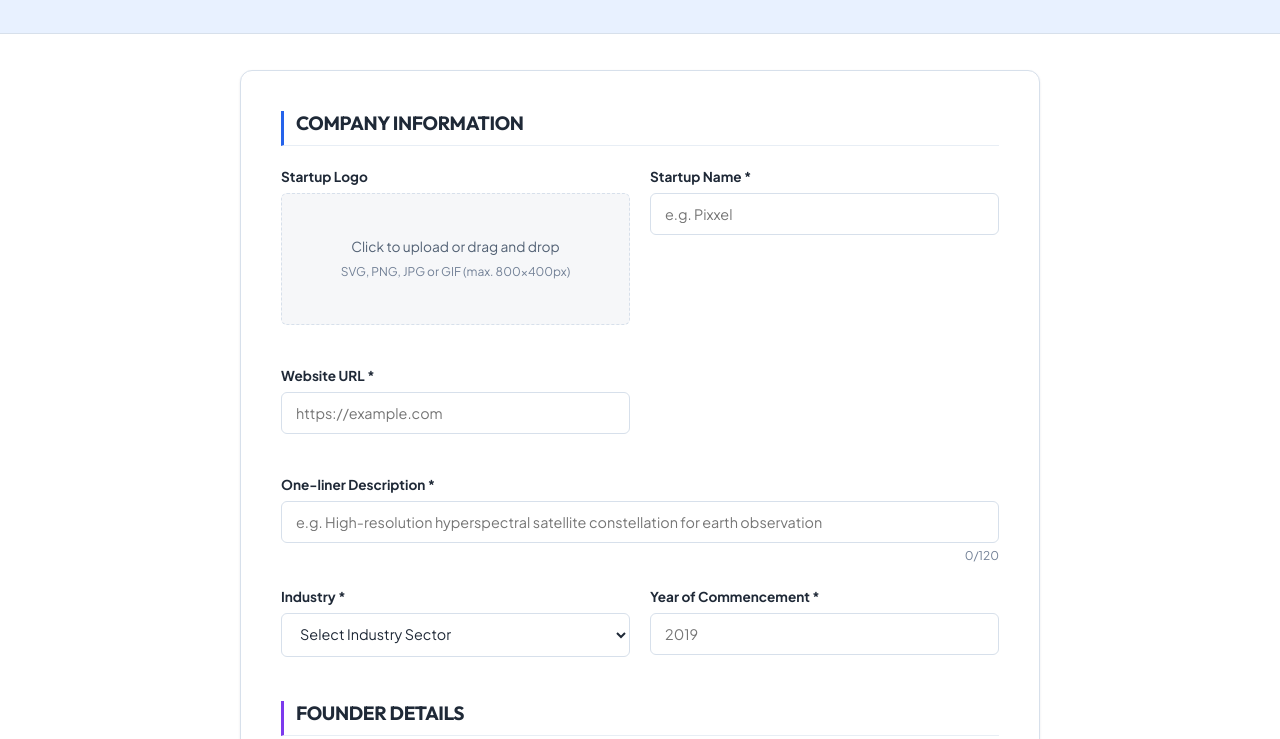
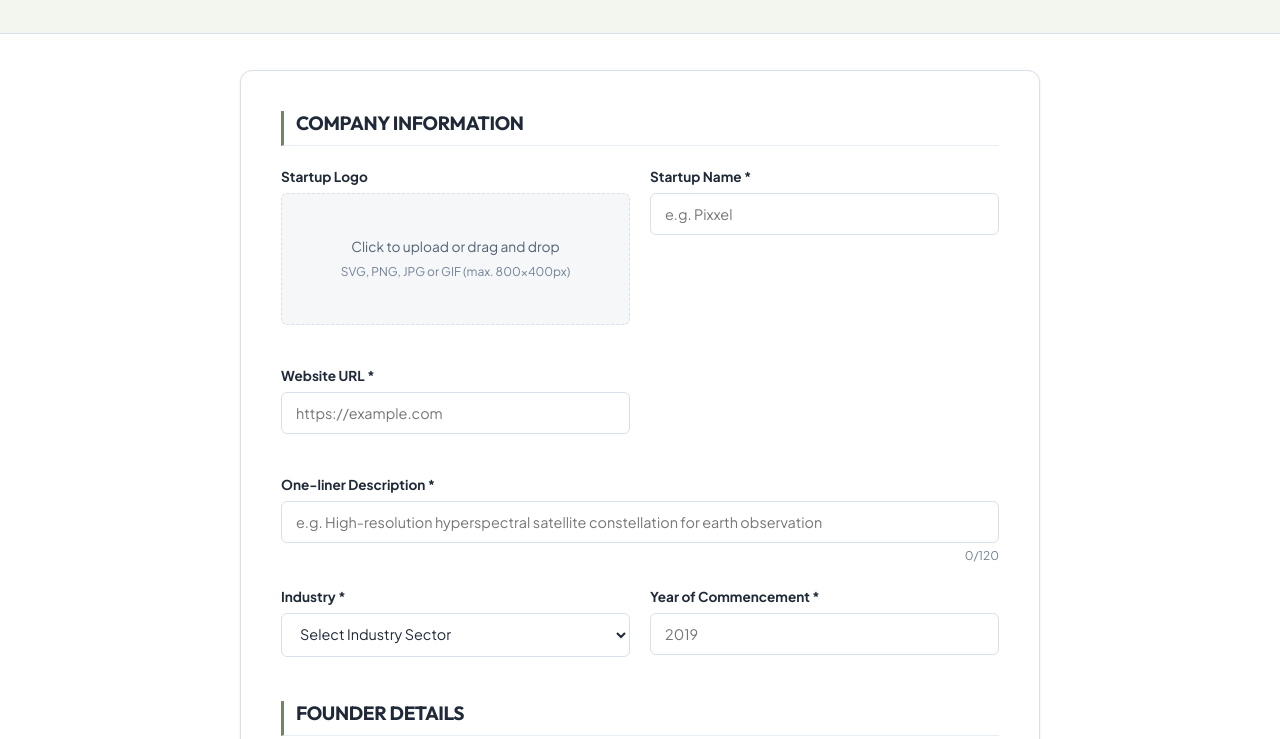
Before and after one commit to viby-solution-projects/Bharat-launch, a plain HTML site: page submit.html in a window 1280 px wide. Shown: the part 235-974 px from the top of the page. Drawn offline with Linux system fonts and the light colour scheme.

Commit message:
fixed colors

```diff
--- a/css/components.css
+++ b/css/components.css
@@ -37,7 +37,7 @@
   align-items: center;
   justify-content: center;
   color: #FFFFFF;
-  box-shadow: inset 3px 0 0 var(--color-cobalt);
+  box-shadow: inset 3px 0 0 var(--color-primary);
 }
 
 .nav-links {
@@ -112,7 +112,7 @@
 
 .composite-search-bar:focus-within {
   border-color: var(--color-cobalt);
-  box-shadow: 0 0 0 3px rgba(37, 99, 235, 0.10);
+  box-shadow: 0 0 0 3px rgba(113, 133, 106, 0.14);
 }
 
 .search-input-field {
@@ -205,7 +205,7 @@
 .pillars-grid { display: grid; grid-template-columns: repeat(3, 1fr); gap: 24px; }
 .pillar-card { padding: 32px 28px; background: #FFFFFF; border: 1px solid var(--color-border); border-radius: var(--radius-xl); box-shadow: var(--shadow-card); transition: transform var(--transition-normal), box-shadow var(--transition-normal), border-color var(--transition-normal); display: flex; flex-direction: column; }
 .pillar-card:hover { transform: translateY(-3px); box-shadow: var(--shadow-card-hover); border-color: var(--color-cobalt); }
-.pillar-icon-circle { width: 44px; height: 44px; border-radius: var(--radius-md); display: flex; align-items: center; justify-content: center; margin-bottom: 20px; background: var(--color-primary-light); border: 1px solid rgba(37, 99, 235, 0.16); color: var(--color-cobalt); }
+.pillar-icon-circle { width: 44px; height: 44px; border-radius: var(--radius-md); display: flex; align-items: center; justify-content: center; margin-bottom: 20px; background: var(--color-primary-light); border: 1px solid rgba(113, 133, 106, 0.20); color: var(--color-primary); }
 .pillar-card h3 { font-size: 1.2rem; color: var(--color-black); margin-bottom: 10px; }
 .pillar-card p { font-size: 0.9rem; color: var(--color-text-secondary); line-height: 1.6; }
 
@@ -275,13 +275,11 @@
 
 /* Coordinated color rhythm across existing page surfaces */
 .site-header .btn-primary { background: var(--color-blue); border-color: var(--color-blue); }
-.site-header .btn-primary:hover { background: var(--color-indigo); border-color: var(--color-indigo); }
+.site-header .btn-primary:hover { background: var(--color-primary-hover); border-color: var(--color-primary-hover); }
 .about-hero, .ecosystem-hero, .funding-hero, .news-hero, .submit-hero {
   background: var(--color-soft-blue) !important;
 }
-.about-hero h1, .ecosystem-hero h1, .funding-hero h1, .news-hero h1, .submit-hero h1 {
-  text-shadow: 0 8px 24px rgba(37, 99, 235, 0.10);
-}
+.about-hero h1, .ecosystem-hero h1, .funding-hero h1, .news-hero h1, .submit-hero h1 { text-shadow: none; }
 .startup-card:nth-child(4n + 1) .card-logo-box { box-shadow: inset 3px 0 0 var(--color-blue); }
 .startup-card:nth-child(4n + 2) .card-logo-box { box-shadow: inset 3px 0 0 var(--color-indigo); }
 .startup-card:nth-child(4n + 3) .card-logo-box { box-shadow: inset 3px 0 0 var(--color-teal-bright); }
--- a/css/main.css
+++ b/css/main.css
@@ -9,7 +9,7 @@
   --color-black: #1F2937;
   --color-dark: #EEF0FF;
   --color-dark-surface: #F3EDFF;
-  --color-dark-border: #D7DDF5;
+  --color-dark-border: #DDE2D8;
 
   --color-text: #1F2937;
   --color-text-primary: #27324A;
@@ -22,42 +22,42 @@
   --color-background: #FFFFFF;
   --color-bg-subtle: #F6F7F9;
   --color-bg-card: #FFFFFF;
-  --color-bg-muted: #EEF2FF;
+  --color-bg-muted: #E8EEE3;
   --color-surface: #FFFFFF;
 
   /* Borders & Dividers */
   --color-border: #D7E0EB;
   --color-border-subtle: #E8EEF5;
-  --color-border-dark: #223A59;
+  --color-border-dark: #C8D3C2;
 
   /* Restrained accents for tags, states, and small visual details */
-  --color-primary: #4F46E5;
-  --color-primary-hover: #4338CA;
-  --color-primary-light: #EEF2FF;
-  --color-cobalt: #2563EB;
-  --color-violet: #7C3AED;
-  --color-teal: #0D9488;
-  --color-coral: #F97316;
-  --color-blue: #2563EB;
-  --color-indigo: #4F46E5;
-  --color-violet-bright: #7C3AED;
-  --color-teal-bright: #0D9488;
-  --color-emerald: #10B981;
-  --color-rose: #F43F5E;
-  --color-amber: #F59E0B;
-  --color-soft-blue: #E8F1FF;
-  --color-soft-indigo: #EEF0FF;
-  --color-soft-violet: #F3EDFF;
-  --color-soft-lavender: #F7F0FF;
-  --color-soft-teal: #E8F8F5;
-  --color-soft-mint: #EAF8F1;
-  --color-soft-green: #EEF9F1;
-  --color-soft-peach: #FFF0E8;
-  --color-soft-coral: #FFF0ED;
-  --color-soft-pink: #FFF0F5;
-  --color-soft-yellow: #FFF8E6;
-  --color-success: #10B981;
-  --color-success-soft: #EEF9F1;
+  --color-primary: #71856A;
+  --color-primary-hover: #5F7358;
+  --color-primary-light: #E8EEE3;
+  --color-cobalt: #71856A;
+  --color-violet: #71856A;
+  --color-teal: #71856A;
+  --color-coral: #71856A;
+  --color-blue: #71856A;
+  --color-indigo: #71856A;
+  --color-violet-bright: #71856A;
+  --color-teal-bright: #71856A;
+  --color-emerald: #71856A;
+  --color-rose: #71856A;
+  --color-amber: #71856A;
+  --color-soft-blue: #F3F5EF;
+  --color-soft-indigo: #F3F5EF;
+  --color-soft-violet: #F7F3E8;
+  --color-soft-lavender: #F7F3E8;
+  --color-soft-teal: #E8EEE3;
+  --color-soft-mint: #E8EEE3;
+  --color-soft-green: #E8EEE3;
+  --color-soft-peach: #F7F3E8;
+  --color-soft-coral: #F7F3E8;
+  --color-soft-pink: #F7F3E8;
+  --color-soft-yellow: #F7F3E8;
+  --color-success: #71856A;
+  --color-success-soft: #E8EEE3;
 
   --shadow-card-hover: 0 10px 24px rgba(15, 39, 71, 0.10);
   --shadow-sm: 0 1px 2px rgba(15, 39, 71, 0.04);
@@ -191,8 +191,8 @@ p {
 }
 
 .btn-dark:hover {
-  background: #4338CA;
-  border-color: #4338CA;
+  background: #5F7358;
+  border-color: #5F7358;
 }
 
 .btn-secondary {
@@ -203,7 +203,7 @@ p {
 
 .btn-secondary:hover {
   background: var(--color-bg-subtle);
-  border-color: #CBD5E1;
+  border-color: #DDE2D8;
 }
 
 .btn-sm {
@@ -243,7 +243,7 @@ p {
 .badge-verified {
   background: var(--color-success-soft);
   color: var(--color-success);
-  border: 1px solid rgba(22, 163, 74, 0.25);
+  border: 1px solid rgba(113, 133, 106, 0.28);
   font-weight: 700;
 }
 
```
